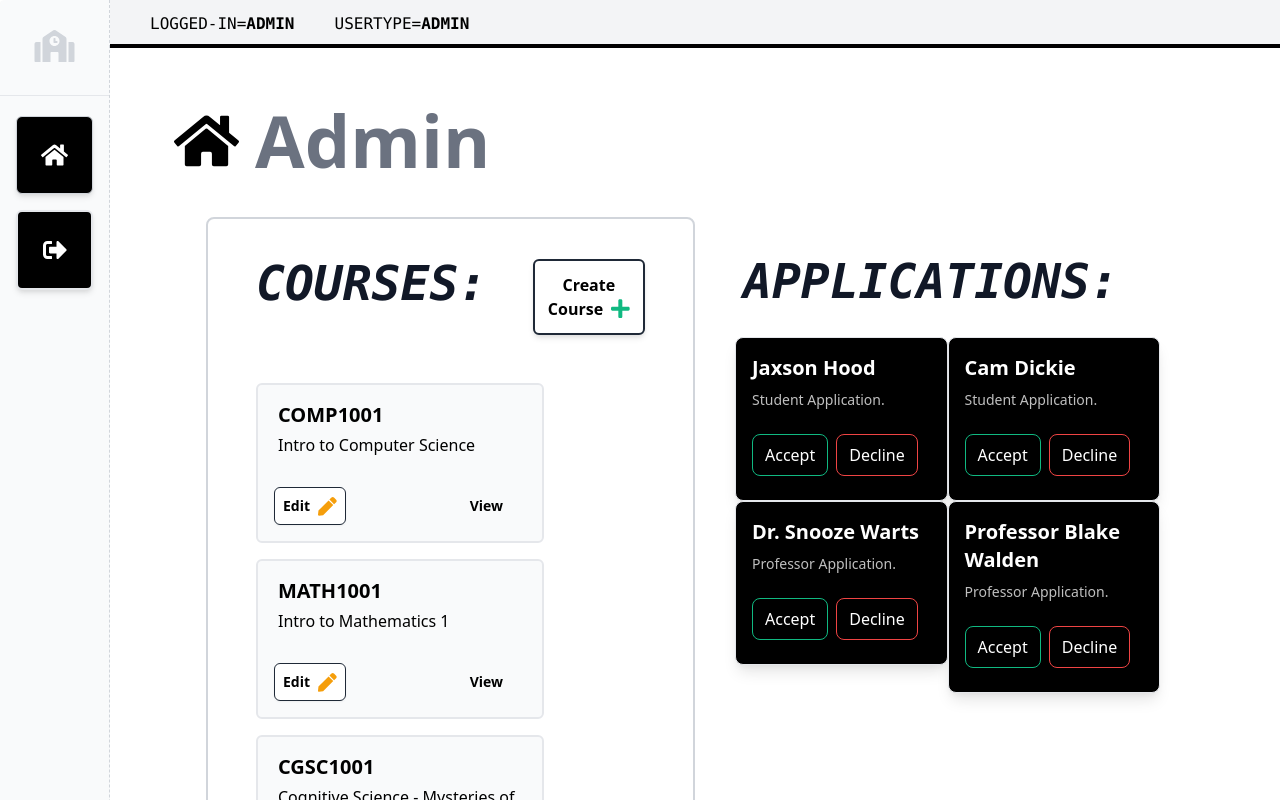
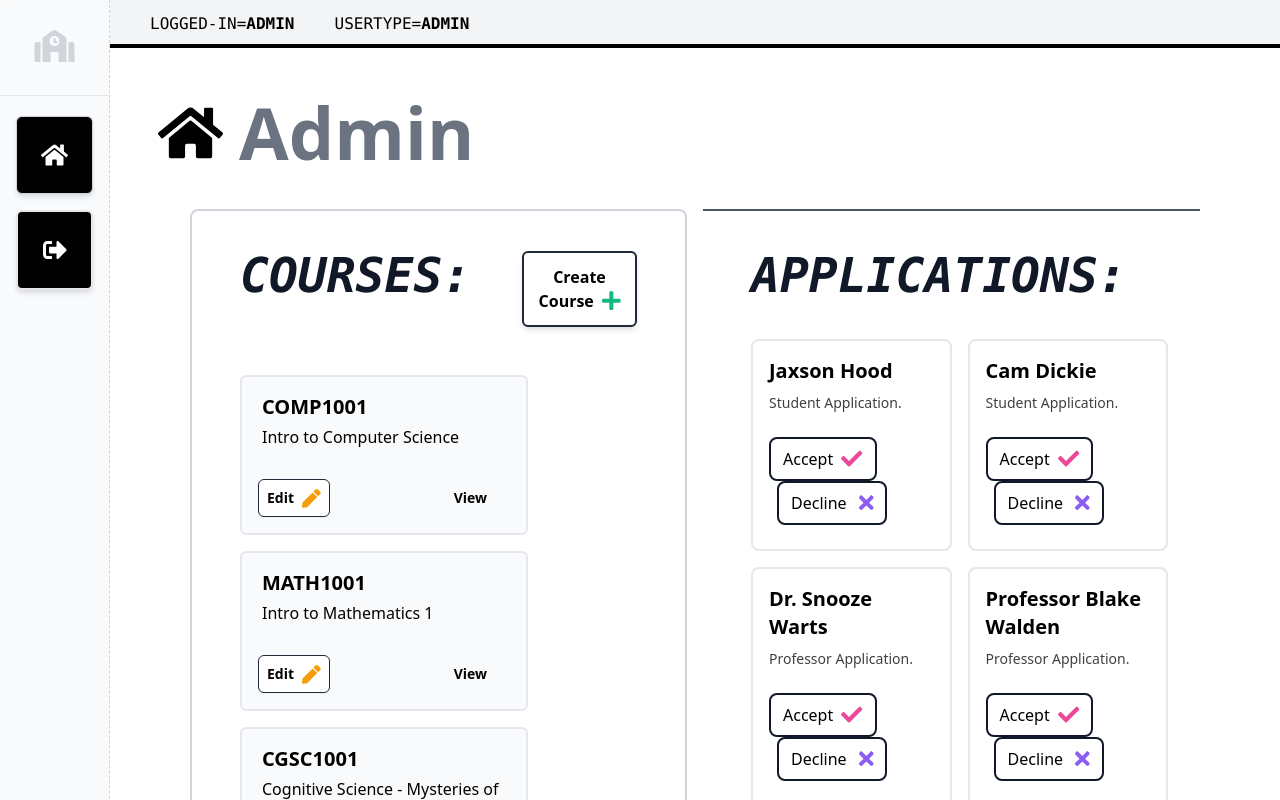
Before and after one commit to CameronDickie/comp3004-team6, a React (Create React App) app in the folder frontend-app/: page /admin in a window 1280 px wide. Shown: the top 800 px of the page. Built offline with nearby package versions, Linux system fonts and the light colour scheme; no server answers.

Commit message:
Course creation modal sends data to the server to create a course, cleaned up application UI.
Jaxson Hood
Front-end UI

```diff
--- a/frontend-app/src/components/AdminMainSection.js
+++ b/frontend-app/src/components/AdminMainSection.js
@@ -6,7 +6,9 @@ import { FontAwesomeIcon } from '@fortawesome/react-fontawesome'
 import {
     faPlus,
     faHome,
-    faPen,} from '@fortawesome/free-solid-svg-icons'
+    faPen,
+    faCheck,
+    faTimes,} from '@fortawesome/free-solid-svg-icons'
 
 import CreateCourseModal from "../components/CreateCourseModal";
 
@@ -17,7 +19,25 @@ class AdminMainSection extends Component{
 
         this.state = {
             data: this.props.app.state.data,
-            modalOpen: false
+            modalOpen: false,
+            applications: [
+                {
+                    name: "Jaxson Hood",
+                    type: "Student Application."
+                },
+                {
+                    name: "Cam Dickie",
+                    type: "Student Application."
+                },
+                {
+                    name: "Dr. Snooze Warts",
+                    type: "Professor Application."
+                },
+                {
+                    name: "Professor Blake Walden",
+                    type: "Professor Application."
+                }
+            ]
         }
     }
 
@@ -31,16 +51,26 @@ class AdminMainSection extends Component{
         return table
     }
 
+    createApplicationTable = () => {
+        let table = []
+
+        for (let i in this.state.applications){
+            table.push(makeApplicationCard(this.state.applications[i]))
+        }
+
+        return table
+    }
+
     toggleCreateCourseModal = () => {
         this.setState({modalOpen: !this.state.modalOpen})
     }
 
     render() {
         return (
-            <div class="flex flex-col mx-24 mt-14 max-w-8xl h-full">
+            <div class="flex flex-col mx-20 mt-12 max-w-8xl h-full">
                     <div className="mx-auto text-7xl font-bold pb-10 -ml-6 text-gray-500"><FontAwesomeIcon className="-ml-2 pr-4 text-black" size="1x" icon={faHome}/>Admin</div>
                     <div className="pb-20 grid grid-cols-10">
-                        <div className="flex col-span-5 min-h-96 border-2 rounded-lg border-gray-300 p-2">
+                        <div className="flex col-span-5 min-h-96 border-2 rounded-lg border-gray-300 p-2 mr-2">
                             <div className="w-2/2">
                                 <div class="grid grid-cols-12 gap-2 -mr-2 p-8">
                                     <div className="col-start-1 col-end-3 pl-2">
@@ -59,7 +89,7 @@ class AdminMainSection extends Component{
                             </div>
                         </div>
 
-                        <div className="flex col-span-5 min-h-96 rounded-lg border-gray-300 p-2">
+                        <div className="flex col-span-5 min-h-96 border-t-2 border-b-2 ml-2 border-gray-600 p-2">
                             <div className="w-2/2">
                                 <div class="grid grid-cols-12 gap-2 -mr-2 p-8 pb-0">
                                     <div className="col-start-1 col-end-3 pb-2 pl-2">
@@ -69,66 +99,7 @@ class AdminMainSection extends Component{
                                 </div>
 
                                 <div className="grid grid-cols-2 p-4 pl-8 pt-6">
-
-                                    <div class="w-full">
-                                        <div class="inline-grid lg:flex bg-black rounded-lg border shadow-lg pb-6 lg:pb-0 min-w-full">
-                                            <div class="w-full p-4">
-                                                <div class="inline-grid">
-                                                    <p class="work-sans font-semibold text-xl text-white">Jaxson Hood</p>
-                                                    <p class="raleway text-sm my-2 text-white opacity-75">Student Application.</p>
-                                                </div>
-                                            </div>
-                                            <div className="w-full pl-4 grid-cols-2">
-                                                <button className="px-3 py-2 text-md font-medium text-white border border-green-500 rounded-lg">Accept</button>
-                                                <button className="ml-2 px-3 py-2 text-md font-medium text-white border border-red-500 rounded-lg">Decline</button>
-                                            </div>
-                                        </div>
-                                    </div>
-
-                                    <div class="w-full">
-                                        <div class="inline-grid lg:flex bg-black rounded-lg border shadow-lg pb-6 lg:pb-0 min-w-full">
-                                            <div class="w-full p-4">
-                                                <div class="inline-grid">
-                                                    <p class="work-sans font-semibold text-xl text-white">Cam Dickie</p>
-                                                    <p class="raleway text-sm my-2 text-white opacity-75">Student Application.</p>
-                                                </div>
-                                            </div>
-                                            <div className="w-full pl-4 grid-cols-2">
-                                                <button className="px-3 py-2 text-md font-medium text-white border border-green-500 rounded-lg">Accept</button>
-                                                <button className="ml-2 px-3 py-2 text-md font-medium text-white border border-red-500 rounded-lg">Decline</button>
-                                            </div>
-                                        </div>
-                                    </div>
-
-                                    <div class="w-full">
-                                        <div class="inline-grid lg:flex bg-black rounded-lg border shadow-lg pb-6 lg:pb-0 min-w-full">
-                                            <div class="w-full p-4">
-                                                <div class="inline-grid">
-                                                    <p class="work-sans font-semibold text-xl text-white">Dr. Snooze Warts</p>
-                                                    <p class="raleway text-sm my-2 text-white opacity-75">Professor Application.</p>
-                                                </div>
-                                            </div>
-                                            <div className="w-full pl-4 grid-cols-2">
-                                                <button className="px-3 py-2 text-md font-medium text-white border border-green-500 rounded-lg">Accept</button>
-                                                <button className="ml-2 px-3 py-2 text-md font-medium text-white border border-red-500 rounded-lg">Decline</button>
-                                            </div>
-                                        </div>
-                                    </div>
-
-                                    <div class="w-full">
-                                        <div class="inline-grid lg:flex bg-black rounded-lg border shadow-lg pb-6 lg:pb-0 min-w-full">
-                                            <div class="w-full p-4">
-                                                <div class="inline-grid">
-                                                    <p class="work-sans font-semibold text-xl text-white">Professor Blake Walden</p>
-                                                    <p class="raleway text-sm my-2 text-white opacity-75">Professor Application.</p>
-                                                </div>
-                                            </div>
-                                            <div className="w-full pl-4 grid-cols-2">
-                                                <button className="px-3 py-2 text-md font-medium text-white border border-green-500 rounded-lg">Accept</button>
-                                                <button className="ml-2 px-3 py-2 text-md font-medium text-white border border-red-500 rounded-lg">Decline</button>
-                                            </div>
-                                        </div>
-                                    </div>
+                                    {this.createApplicationTable()}
                                 </div>
                             </div>
                         </div>
@@ -136,7 +107,6 @@ class AdminMainSection extends Component{
                     </div>
 
                     <CreateCourseModal show={this.state.modalOpen} hide={this.toggleCreateCourseModal}/>
-
             </div>
             )
     }
@@ -166,4 +136,24 @@ function makeAdminCourseCard(course){
     )
 }
 
+function makeApplicationCard(application){
+    return (
+        <div class="w-full p-2">
+            <div class="inline-grid lg:flex rounded-lg border-2 hover:border-gray-700 pb-6 lg:pb-0 min-w-full">
+                <div class="w-full p-4">
+                    <div class="inline-grid">
+                        <p class="work-sans font-semibold text-xl">{application.name}</p>
+                        <p class="raleway text-sm my-2 opacity-75">{application.type}</p>
+                    </div>
+                </div>
+                <div className="w-full pl-4 grid-cols-2">
+                    <button className="hover:shadow-md px-3 py-2 text-md font-medium border-2 border-gray-900 rounded-lg">Accept
+                    <span><FontAwesomeIcon className="ml-2 text-pink-500" size="lg" icon={faCheck}/></span></button>
+                    <button className="hover:shadow-md ml-2 px-3 py-2 text-md font-medium border-2 border-gray-900 rounded-lg">Decline <span><FontAwesomeIcon className="ml-2 text-purple-500" size="lg" icon={faTimes}/></span></button>
+                </div>
+            </div>
+        </div>
+    )
+}
+
 export default AdminMainSection;
```
Also changed, not shown: frontend-app/src/components/CreateCourseModal.js (+38 -9 lines), 1 other file (tests, documents, lock files or other folders).
